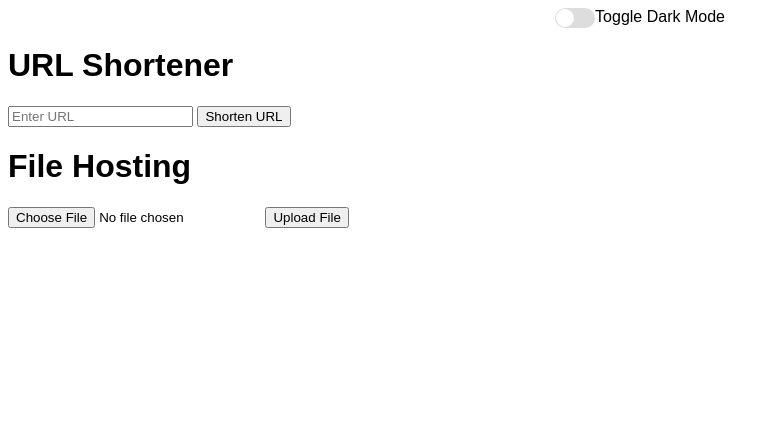
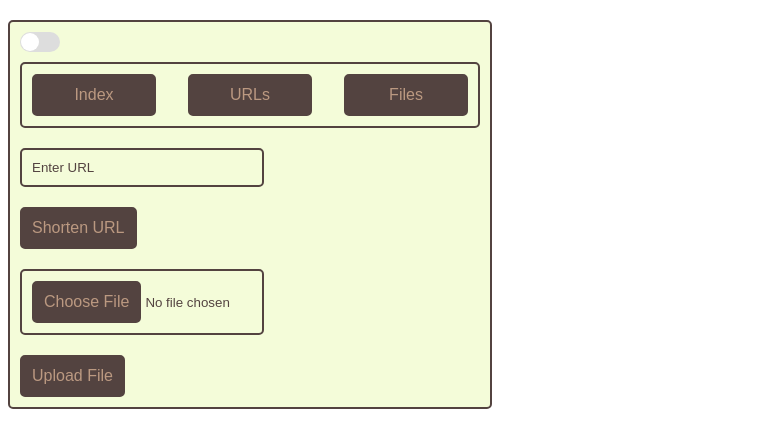
Before and after one commit to spicy-bear/anon_site, a Flask app: page / in a window 1280 px wide. Shown: the top 448 px of the page, without its empty margins (0-779 px from the left). Run offline with Flask 2, Linux system fonts and the light colour scheme; data that the repository does not hold is empty.

Commit message:
updates, look, files, new color themes

```diff
--- a/app.py
+++ b/app.py
@@ -1,13 +1,12 @@
-import os
-import random
-import string
+import os, random, string
 from flask import Flask, request, redirect, render_template, url_for, send_from_directory
 from redis import Redis
 from werkzeug.utils import secure_filename
+from urllib.parse import urlsplit, urlunsplit, urljoin, urlparse
+from datetime import datetime
 
 app = Flask(__name__)
 redis = Redis()
-
 UPLOAD_FOLDER = 'uploads'
 app.config['UPLOAD_FOLDER'] = UPLOAD_FOLDER
 
@@ -17,24 +16,21 @@ if not os.path.exists(UPLOAD_FOLDER):
 def random_string(length):
     return ''.join(random.choice(string.ascii_letters + string.digits) for _ in range(length))
 
-#@app.route('/', methods=['GET', 'POST'])
-#def index():
-#    if request.method == 'POST':
-#        url = request.form['url']
-#        if not url:
-#            flash('Please enter a URL')
-#            return redirect(request.url)
-#
-#        short_id = random_string(6)
-#        redis.set(short_id, url)
-#        return render_template('index.html', short_url=f"{request.host_url}{short_id}")
-#
-#    return render_template('index.html')
+def timestamped_filename(filename):
+    timestamp = datetime.now().strftime("%Y-%m-%d_%H-%M-%S")
+    return f"{timestamp}_{filename}"
 
 @app.route('/', methods=['GET', 'POST'])
 def index():
     if request.method == 'POST':
         url = request.form['url']
+
+        if not url.strip():
+            flash('Please enter a URL')
+            return redirect(request.url)
+
+        if not url.startswith(('http://', 'https://')):
+            url = urljoin('http://', url)
         if not url:
             flash('Please enter a URL')
             return redirect(request.url)
@@ -42,7 +38,7 @@ def index():
         short_id = random_string(6)
         redis.set(short_id, url)
         short_url = f"{request.host_url}{short_id}"
-        return render_template('index.html', short_url=f"{request.host_url}{short_id}")
+        return render_template('index.html', short_url=short_url, original_url=url)
 
     else:
         short_ids = redis.keys()
@@ -57,8 +53,9 @@ def index():
             file_url = url_for('uploaded_file', filename=file_name)
             file_urls.append((file_name, file_url))
 
-        return render_template('index.html', short_urls=short_urls, file_urls=file_urls)
-
+        #return render_template('index.html', short_urls=short_urls, file_urls=file_urls)
+        return render_template('index.html', short_urls=short_urls, file_urls=file_urls, original_url=None)
+        return render_template('index.html', short_url=short_url, original_url=url)
 
 @app.route('/<short_id>')
 def redirect_url(short_id):
@@ -67,6 +64,10 @@ def redirect_url(short_id):
         return redirect(original_url.decode('utf-8'))
     else:
         return "URL not found.", 404
+
+# def timestamped_filename(filename):
+#     timestamp = datetime.now().strftime("%Y-%m-%d_%H-%M-%S")
+#     return f"{timestamp}_{filename}"
 
 @app.route('/file_upload', methods=['GET', 'POST'])
 def file_upload():
@@ -80,13 +81,33 @@ def file_upload():
             return redirect(request.url)
         if file:
             filename = secure_filename(file.filename)
-            file.save(os.path.join(app.config['UPLOAD_FOLDER'], filename))
-            return redirect(url_for('uploaded_file', filename=filename))
+            timestamped_name = timestamped_filename(filename)
+            file.save(os.path.join(app.config['UPLOAD_FOLDER'], timestamped_name))
+            return redirect(url_for('uploaded_file', filename=timestamped_name))
     return render_template('file_upload.html')
+
+@app.route('/files')
+def file_list():
+    file_names = os.listdir(app.config['UPLOAD_FOLDER'])
+    file_urls = []
+    for file_name in file_names:
+        file_url = url_for('uploaded_file', filename=file_name)
+        file_urls.append((file_name, file_url))
+    return render_template('file_list.html', file_urls=file_urls)
+
 
 @app.route('/uploads/<filename>')
 def uploaded_file(filename):
     return send_from_directory(app.config['UPLOAD_FOLDER'], filename)
 
+@app.route('/links')
+def link_list():
+    short_ids = redis.keys()
+    short_urls = []
+    for short_id in short_ids:
+        short_url = f"{request.host_url}{short_id.decode('utf-8')}"
+        short_urls.append(short_url)
+    return render_template('link_list.html', short_urls=short_urls, redis=redis)
+
 if __name__ == '__main__':
     app.run(host='0.0.0.0', port=5000, debug=False)
--- a/static/scripts.js
+++ b/static/scripts.js
@@ -1,12 +1,38 @@
-document.addEventListener("DOMContentLoaded", function() {
-    const toggleSwitch = document.getElementById("toggleSwitch");
-    toggleSwitch.addEventListener("change", toggleDarkMode);
+document.addEventListener("DOMContentLoaded", function () {
+    const darkModeToggle = document.getElementById("dark-mode-toggle");
 
-    function toggleDarkMode() {
-        if (toggleSwitch.checked) {
-            document.body.classList.add("dark-mode");
+    // Check the stored dark mode state on page load
+    if (localStorage.getItem("darkMode") === "enabled") {
+        document.documentElement.classList.add("dark-mode");
+    }
+
+    darkModeToggle.addEventListener("click", function () {
+        document.documentElement.classList.toggle("dark-mode");
+
+        // Save the dark mode state to localStorage
+        if (document.documentElement.classList.contains("dark-mode")) {
+            localStorage.setItem("darkMode", "enabled");
         } else {
-            document.body.classList.remove("dark-mode");
+            localStorage.removeItem("darkMode");
         }
+    });
+
+    document.getElementById("url_form").addEventListener("submit", function (event) {
+        event.preventDefault();
+        const urlInput = document.getElementById("url_input");
+        if (!urlInput.value.trim()) {
+            alert("Please enter a URL");
+        } else {
+            event.target.submit();
+        }
+    });
+
+    document.getElementById('change-theme-btn').addEventListener('click', function () {
+        let darkThemeEnabled = document.body.classList.toggle('dark-theme');
+        localStorage.setItem('dark-theme-enabled', darkThemeEnabled);
+    });
+
+    if (JSON.parse(localStorage.getItem('dark-theme-enabled'))) {
+        document.body.classList.add('dark-theme');
     }
 });
--- a/static/styles.css
+++ b/static/styles.css
@@ -1,39 +1,34 @@
-body {
+html {
     font-family: Arial, sans-serif;
     transition: background-color 0.5s;
+    max-width: 500px;
+    max-height: 500px;
+    background-color: #fff;
 }
 
-.dark-mode {
-    background-color: #222;
-    color: #fff;
+html.dark-mode {
+    background-color: #000;
 }
 
-.container {
-    max-width: 800px;
-    margin: 0 auto;
-    text-align: center;
-}
 
-.toggle-switch {
-    display: inline-flex;
-    align-items: center;
-    cursor: pointer;
-}
-
-.toggle-text {
-    padding-left: 10px;
+h1 {
+    font-size: 36px;
+    margin: 10px 0 20px;
 }
 
 input[type="checkbox"] {
     display: none;
 }
 
-input[type="checkbox"] + label {
+input[type="checkbox"] + label,
+.dark-mode-toggle {
     position: relative;
     padding-left: 30px;
+    padding-bottom: 10px;
 }
 
-input[type="checkbox"] + label:before {
+input[type="checkbox"] + label:before,
+.dark-mode-toggle:before {
     content: "";
     display: block;
     width: 40px;
@@ -45,11 +40,13 @@ input[type="checkbox"] + label:before {
     transition: background-color 0.5s;
 }
 
-input[type="checkbox"]:checked + label:before {
-    background-color: #4caf50;
+input[type="checkbox"]:checked + label:before,
+.dark-mode .dark-mode-toggle:before {
+    background-color: #353739;
 }
 
-input[type="checkbox"] + label:after {
+input[type="checkbox"] + label:after,
+.dark-mode-toggle:after {
     content: "";
     display: block;
     width: 18px;
@@ -62,6 +59,124 @@ input[type="checkbox"] + label:after {
     transition: left 0.5s;
 }
 
-input[type="checkbox"]:checked + label:after {
+input[type="checkbox"]:checked + label:after,
+.dark-mode .dark-mode-toggle:after {
     left: 21px;
 }
+
+input[type="url"],
+input[type="file"] {
+    display: block;
+    margin: 20px 0;
+    padding: 10px;
+    border: solid #534340 2px;
+    border-radius: 5px;
+    width: 220px;
+    max-width: 220px;
+    color: #534340;
+    background-color: #F4FCD9;
+}
+
+button[type="submit"],
+input[type="file"]::-webkit-file-upload-button,
+.button {
+    background-color: #534340;
+    color: #BB9981;
+    border: solid #534340 2px;
+    border-radius: 5px;
+    padding: 10px;
+    cursor: pointer;
+    font-size: 16px;
+    transition: background-color 0.5s;
+}
+
+button[type="navigation"], .button {
+    width: 100px;
+}
+
+button[type="submit"]:hover,
+input[type="file"]::-webkit-file-upload-button:hover,
+.button:hover {
+    background-color: #C5D8A4;
+    color: #534340;
+}
+
+.dark-mode button[type="submit"]:hover,
+.dark-mode input[type="file"]::-webkit-file-upload-button:hover,
+.dark-mode .button:hover {
+    background-color: #152D35;
+    color: #D4ECDD;
+}
+
+.main,
+.box {
+    border: solid #534340 2px;
+    margin: 20px 0;
+    padding: 10px;
+    max-width: 480px;
+    border-radius: 5px;
+    overflow-wrap: break-word;
+    background-color: #F4FCD9;
+}
+
+.header {
+    text-align: center;
+    border: solid #534340 2px;
+    margin: 20px 0;
+    padding: 10px;
+    border-radius: 5px;
+    max-width: 100%;
+    display: flex;
+    column-gap: 0px;
+    justify-content: space-between;
+}
+
+a,
+a:link,
+a:visited {
+    text-decoration: none;
+     color: #BB9981;
+}
+
+.dark-mode {
+    background-color: #222;
+    color: #D4ECDD;
+}
+
+.dark-mode a,
+.dark-mode a:link,
+.dark-mode a:visited {
+    text-decoration: none;
+    color: #D4ECDD;
+}
+
+.dark-mode .main,
+.dark-mode .box,
+.dark-mode .header{
+     border: solid #D4ECDD 2px;
+     background-color: #112031;
+ }
+
+ .dark-mode button[type="submit"],
+ .dark-mode input[type="file"]::-webkit-file-upload-button,
+ .dark-mode .button {
+     background-color: #345B63;
+     border: solid #D4ECDD 2px;
+     transition: background-color 0.5s;
+     color: #000;
+ }
+ .dark-mode input[type="url"],
+ .dark-mode input[type="file"] {
+     background-color: #595959;
+     border: solid #D4ECDD 2px;
+     transition: background-color 0.5s;
+     color: #112031;
+}
+
+input::placeholder {
+  color: #534340;
+}
+
+.dark-mode input::placeholder {
+  color: #112031;
+}
--- a/templates/index.html
+++ b/templates/index.html
@@ -1,56 +1,47 @@
 <!doctype html>
 <html lang="en">
+
 <head>
     <meta charset="utf-8">
     <title>URL Shortener & File Hosting</title>
     <link rel="stylesheet" href="{{ url_for('static', filename='styles.css') }}">
 </head>
+<script src="{{ url_for('static', filename='scripts.js') }}"></script>
+
 <body>
+<div class="main">
 
-    <div class="container">
-        <div class="toggle-switch">
-            <input type="checkbox" id="toggleSwitch">
-            <label for="toggleSwitch">
-                <span class="toggle-text">Toggle Dark Mode</span>
-            </label>
+<div id="dark-mode-toggle" class="dark-mode-toggle"></div>
+
+<div class="header">
+<a href="{{ url_for('index') }}" class="button" type="navigation">Index</a>
+<a href="{{ url_for('link_list') }}" class="button" type="navigation">URLs</a>
+<a href="{{ url_for('file_list') }}" class="button" type="navigation">Files</a>
 </div>
-    </div>    <script src="{{ url_for('static', filename='scripts.js') }}"></script>
 
-    <h1>URL Shortener</h1>
-    <form action="{{ url_for('index') }}" method="post">
-        <input type="url" name="url" placeholder="Enter URL" required>
+<div class="url">
+  <form action="{{ url_for('index') }}" method="post" novalidate>
+    <input type="url" name="url" placeholder="Enter URL">
       <button type="submit">Shorten URL</button>
   </form>
+    {% if original_url %}
+        <p>Original URL: <a href="{{ original_url }}">{{ original_url }}</a></p>
+    {% endif %}
     {% if short_url %}
-        <p>Short URL: <a href="{{ short_url }}" target="_blank">{{ short_url }}</a></p>
+    <p>Short URL: <a href="{{ short_url }}">{{ short_url }}</a></p>
     {% endif %}
+</div>
 
-    {% if short_urls %}
-        <h2>Historical Shortened URLs</h2>
-        <ul>
-            {% for short_url in short_urls %}
-                <li><a href="{{ short_url }}" target="_blank">{{ short_url }}</a></li>
-            {% endfor %}
-        </ul>
-    {% endif %}
-
-    <h1>File Hosting</h1>
-      <form action="{{ url_for('file_upload') }}" method="post" enctype="multipart/form-data">
+<div class="file">
+  <form action="{{ url_for('index') }}" method="post" enctype="multipart/form-data">
     <input type="file" name="file" required>
       <button type="submit">Upload File</button>
     </form>
-
     {% if uploaded_file_url %}
       <p>File URL: <a href="{{ uploaded_file_url }}" target="_blank">{{ uploaded_file_url }}</a></p>
     {% endif %}
+</div>
 
-    {% if file_urls %}
-        <h2>Uploaded Files</h2>
-        <ul>
-            {% for file_name, file_url in file_urls %}
-                <li><a href="{{ file_url }}" target="_blank">{{ file_name }}</a></li>
-            {% endfor %}
-        </ul>
-    {% endif %}
+</div>
 </body>
 </html>
```
Also changed, not shown: templates/file_list.html (added, +28 -0 lines), templates/link_list.html (added, +32 -0 lines). Lines whose indentation alone changed are shown as unchanged.
